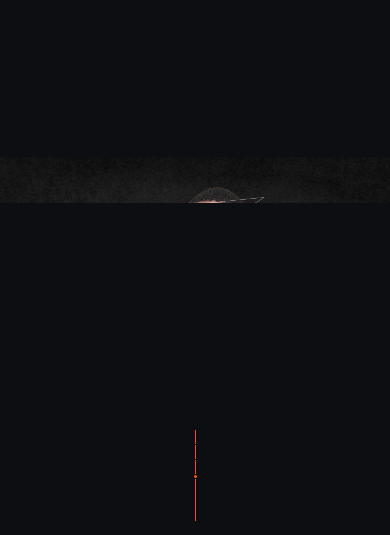
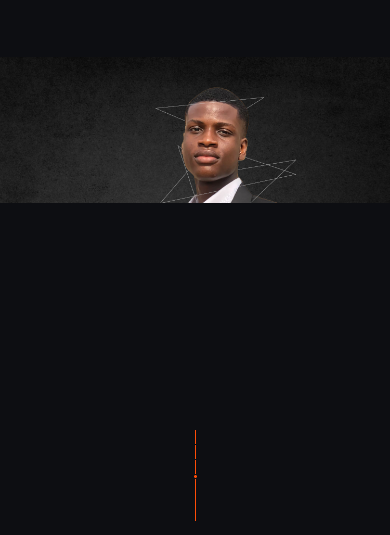
Before and after one commit to Eroh-Maro/eroh-maro-portfolio, a plain HTML site: page index.html in a window 390 px wide. Shown: the part 795-1330 px from the top of the page. Drawn offline with Linux system fonts and the light colour scheme; a web font is replaced by a local one.

Commit message:
attempt to fix mobile image7

```diff
--- a/styles.css
+++ b/styles.css
@@ -761,7 +761,7 @@ h1 {
     width: 100vw;
     max-width: 100vw;
     height: auto;
-    min-height: 820px;   /* Try a larger minimum height */
+    min-height: 620px;   /* Try a larger minimum height */
     max-height: 95vh;    /* Allow the image to use more vertical space */
     object-fit: contain;
     display: block;
```
